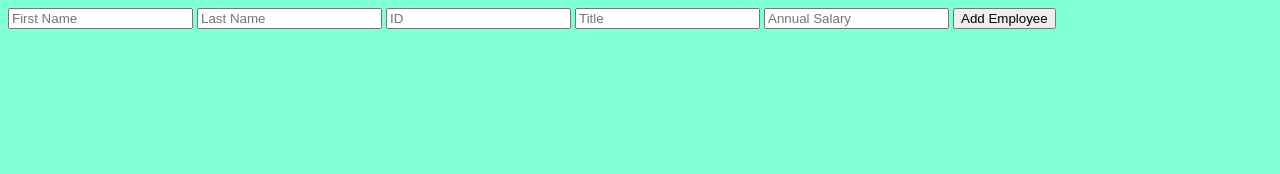
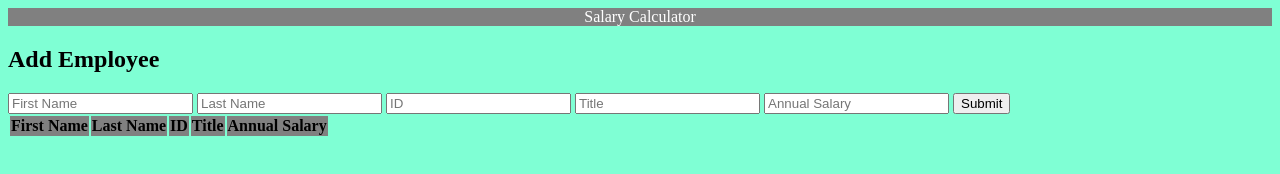
Before and after one commit to KatherineDaugherty/weekend-jquery-salary-calculator-public, a plain HTML site: page index.html in a window 1280 px wide. Drawn offline with Linux system fonts and the light colour scheme.

Commit message:
added object of employee to function

```diff
--- a/client.js
+++ b/client.js
@@ -5,4 +5,24 @@ $(handleStart);
 function handleStart(){
     console.log('Jquery ready for action');
 
+//click listeners
+$(`#addEmployee`).on(`click`, addEmployee);
+
+
 }
+
+function addEmployee(){
+    console.log('click'); //check click
+
+    const firstName = $(`#firstName`).val();
+    console.log(firstName); //check input
+    const employee ={
+        firstName:$(`#firstName`).val(),
+        lastName:$(`#lastName`).val(),
+        id:$(`#id`).val(),
+        title:$(`#title`).val(),
+        annualSalary:$(`#annualSalary`).val(),
+    }
+    console.log(employee);
+
+}
--- a/index.html
+++ b/index.html
@@ -12,16 +12,32 @@
 </head>
 
 <body>
-    <header></header>
+    <header class="header"> Salary Calculator </header>
+    <H2>Add Employee</H2>
     <div>
         <input placeholder="First Name" id="firstName">
         <input placeholder="Last Name" id="lastName">
         <input placeholder="ID" id="id">
         <input placeholder="Title" id="title">
         <input placeholder="Annual Salary" id="annualSalary">
-        <button id="addEmployee"> Add Employee </button>
+        <button id="addEmployee"> Submit </button>
+    </div>
 
-
+    <div>
+<table>
+    <thead class="tableHead">
+        <tr>
+            <th> First Name </th>
+            <th> Last Name </th>
+            <th> ID </th>
+            <th> Title </th>
+            <th> Annual Salary </th>
+        </tr>
+    </thead>
+<tbody id="target">
+<!-- jquery things will go here  -->
+</tbody>
+</table>
     </div>
 
 </body>
--- a/style.css
+++ b/style.css
@@ -1,3 +1,13 @@
 body{
     background-color: aquamarine;
 }
+
+.header{
+    text-align: center;
+    background-color: grey;
+    color: white;
+}
+
+.tableHead{
+    background-color: grey;
+}
```
